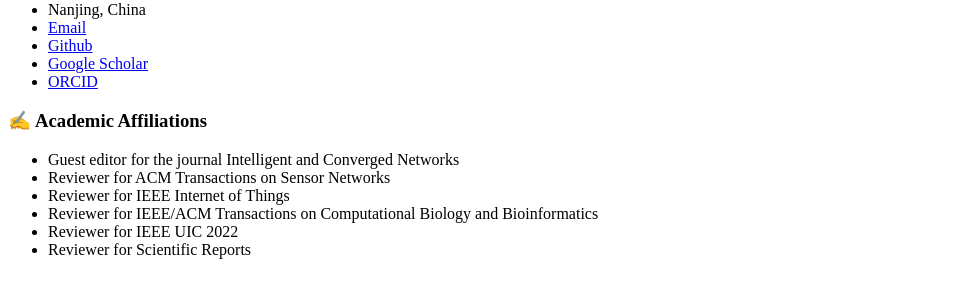
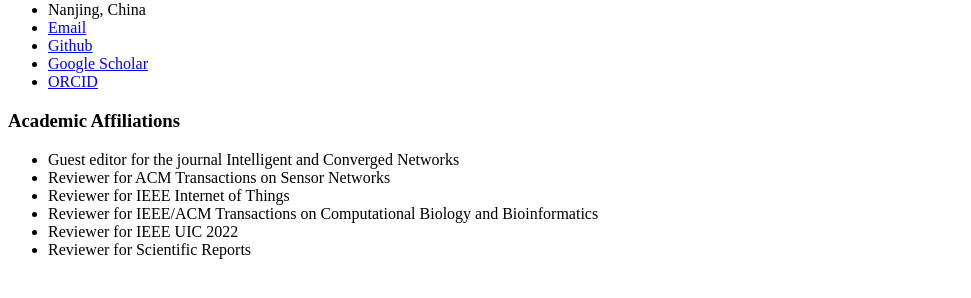
Before and after one commit to huaizhenkou/huaizhenkou.github.io, a Jekyll site: the page built from _pages/includes/affiliations.md, in a window 1280 px wide. Shown: the part 321-619 px from the top of the page, without its empty margins (0-971 px from the left). Built offline with Jekyll 4.4.1, drawn with Linux system fonts in a browser that asks for light colours; our own code applies the rules of GitHub Pages for plain Markdown files.

```diff
--- a/_pages/includes/affiliations.md
+++ b/_pages/includes/affiliations.md
@@ -1,4 +1,4 @@
-# ✍️ Academic Affiliations
+# Academic Affiliations
 
 - Guest editor for the journal Intelligent and Converged Networks
 - Reviewer for ACM Transactions on Sensor Networks
```
